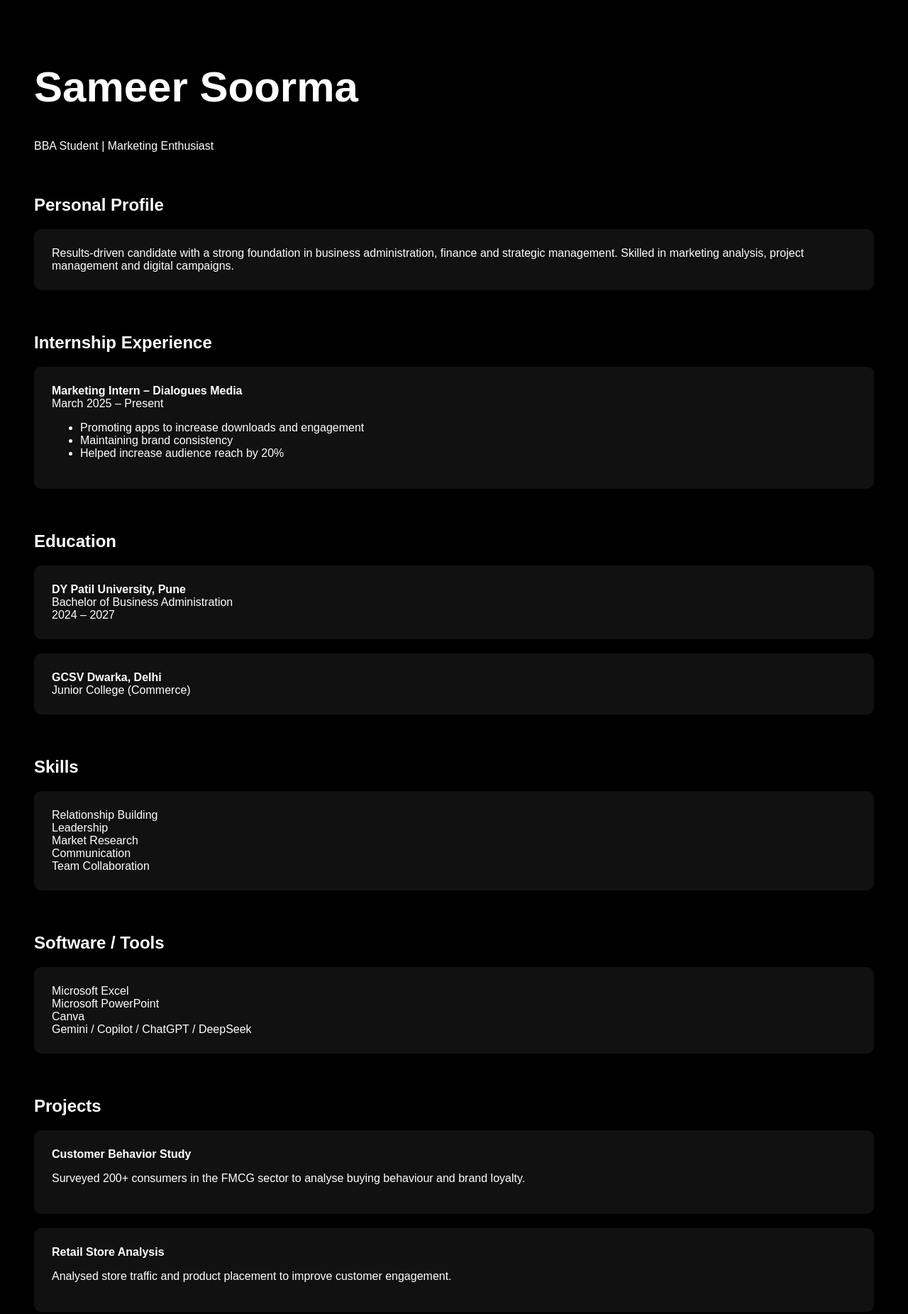
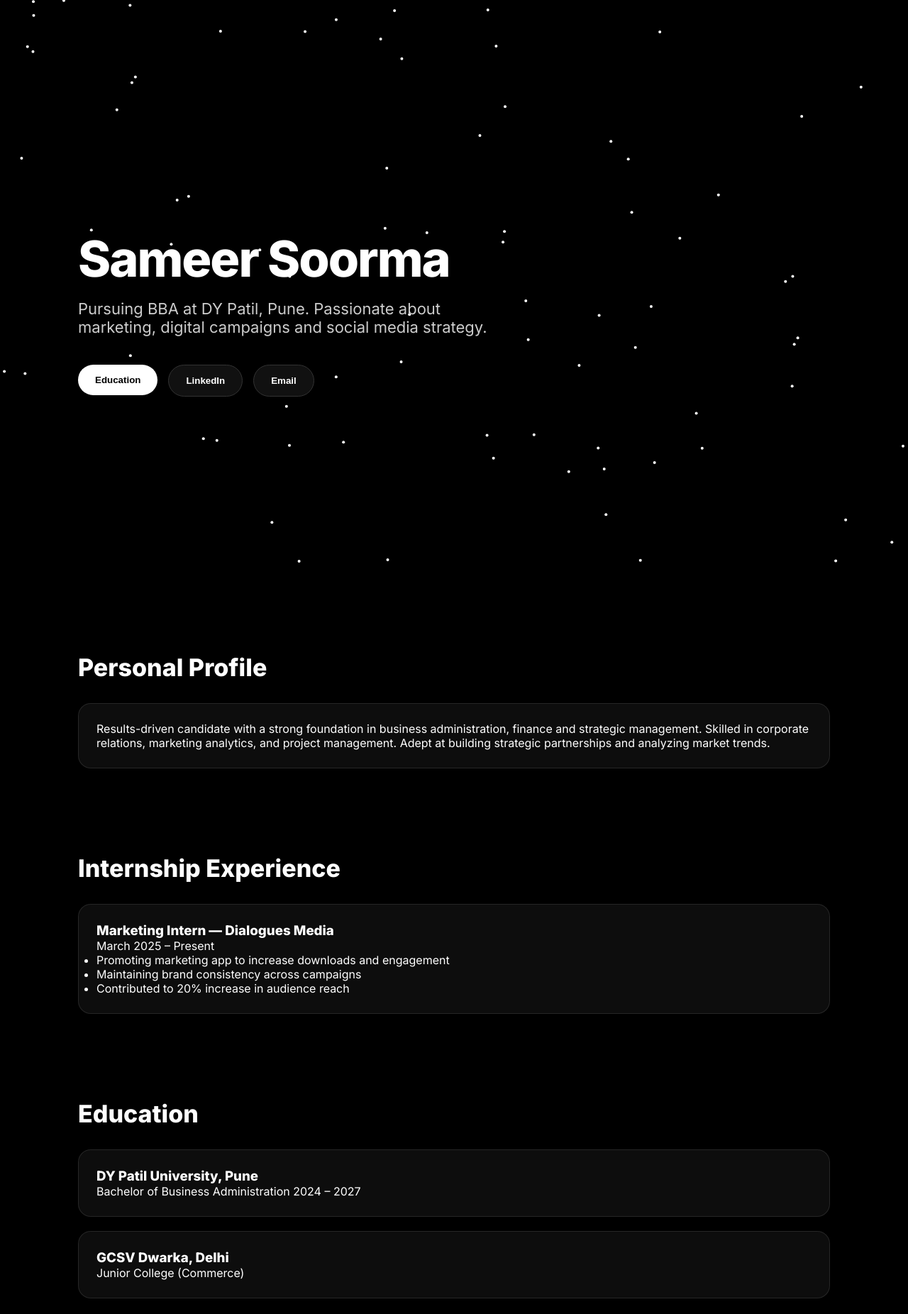
Before and after one commit to sameersuri2005/sameer-portfolio, a plain HTML site: page index.html in a window 1280 px wide. Shown: the top 1852 px of the page at 71% size. Drawn offline with Linux system fonts and the light colour scheme.

Commit message:
Update index.html

```diff
--- a/index.html
+++ b/index.html
@@ -1,170 +1,446 @@
 <!DOCTYPE html>
-<html>
+<html lang="en">
+
 <head>
-<title>Sameer Soorma Portfolio</title>
-<meta name="viewport" content="width=device-width, initial-scale=1">
+
+<meta charset="UTF-8">
+<meta name="viewport" content="width=device-width, initial-scale=1.0">
+
+<title>Sameer Soorma | Portfolio</title>
+
+<link href="https://fonts.googleapis.com/css2?family=Inter:wght@300;400;600;800&display=swap" rel="stylesheet">
+
 <style>
 
+*{
+margin:0;
+padding:0;
+box-sizing:border-box;
+}
+
 body{
-font-family:Arial;
+font-family:Inter;
 background:black;
 color:white;
-padding:40px;
+overflow-x:hidden;
+scroll-behavior:smooth;
+}
+
+canvas{
+position:fixed;
+top:0;
+left:0;
+z-index:-1;
+}
+
+.container{
+max-width:1100px;
+margin:auto;
+padding:80px 20px;
+}
+
+.hero{
+height:90vh;
+display:flex;
+flex-direction:column;
+justify-content:center;
 }
 
 h1{
-font-size:60px;
+font-size:70px;
+font-weight:800;
+letter-spacing:-2px;
 }
 
-section{
-margin-top:60px;
+.subtitle{
+font-size:22px;
+color:#ccc;
+margin-top:15px;
+max-width:600px;
+}
+
+.buttons{
+margin-top:40px;
+display:flex;
+gap:15px;
+flex-wrap:wrap;
+}
+
+.btn{
+padding:14px 24px;
+border-radius:40px;
+border:none;
+cursor:pointer;
+font-weight:600;
+transition:0.3s;
+}
+
+.primary{
+background:white;
+color:black;
+}
+
+.secondary{
+background:#111;
+color:white;
+border:1px solid #333;
+}
+
+.secondary:hover{
+background:#222;
+}
+
+.section{
+margin-top:120px;
+}
+
+.section h2{
+font-size:34px;
+margin-bottom:30px;
 }
 
 .card{
+background:rgba(255,255,255,0.05);
+border:1px solid rgba(255,255,255,0.1);
+border-radius:18px;
+padding:25px;
+margin-bottom:20px;
+backdrop-filter:blur(10px);
+transition:0.3s;
+}
+
+.card:hover{
+transform:translateY(-5px);
+background:rgba(255,255,255,0.08);
+}
+
+.skills{
+display:flex;
+flex-wrap:wrap;
+gap:15px;
+}
+
+.skill{
+padding:15px 20px;
 background:#111;
-padding:25px;
-margin-top:20px;
-border-radius:10px;
+border-radius:12px;
+border:1px solid #333;
+}
+
+footer{
+margin-top:100px;
+text-align:center;
+color:#777;
+font-size:14px;
 }
 
 </style>
+
 </head>
 
 <body>
 
+<canvas id="bg"></canvas>
+
+<div class="container">
+
+<div class="hero">
+
 <h1>Sameer Soorma</h1>
-<p>BBA Student | Marketing Enthusiast</p>
 
-<section>
+<p class="subtitle">
+Pursuing BBA at DY Patil, Pune. Passionate about marketing, digital campaigns and social media strategy.
+</p>
+
+<div class="buttons">
+
+<a href="#education"><button class="btn primary">Education</button></a>
+
+<a href="https://www.linkedin.com/in/sameer-soorma-a64b2729b" target="_blank">
+<button class="btn secondary">LinkedIn</button>
+</a>
+
+<a href="mailto:suri.sameer11@gmail.com">
+<button class="btn secondary">Email</button>
+</a>
+
+</div>
+
+</div>
+
+<!-- PROFILE -->
+
+<section class="section">
+
 <h2>Personal Profile</h2>
-<div class="card">
-Results-driven candidate with a strong foundation in business administration,
-finance and strategic management. Skilled in marketing analysis, project
-management and digital campaigns.
-</div>
-</section>
-
-<section>
-<h2>Internship Experience</h2>
 
 <div class="card">
-<b>Marketing Intern – Dialogues Media</b><br>
-March 2025 – Present
-<ul>
-<li>Promoting apps to increase downloads and engagement</li>
-<li>Maintaining brand consistency</li>
-<li>Helped increase audience reach by 20%</li>
-</ul>
+
+Results-driven candidate with a strong foundation in business administration, finance and strategic management. Skilled in corporate relations, marketing analytics, and project management. Adept at building strategic partnerships and analyzing market trends.
+
 </div>
 
 </section>
 
-<section>
-<h2>Education</h2>
+<!-- INTERNSHIP -->
+
+<section class="section">
+
+<h2>Internship Experience</h2>
 
 <div class="card">
-<b>DY Patil University, Pune</b><br>
-Bachelor of Business Administration<br>
-2024 – 2027
-</div>
 
-<div class="card">
-<b>GCSV Dwarka, Delhi</b><br>
-Junior College (Commerce)
+<h3>Marketing Intern — Dialogues Media</h3>
+
+<p>March 2025 – Present</p>
+
+<ul>
+
+<li>Promoting marketing app to increase downloads and engagement</li>
+
+<li>Maintaining brand consistency across campaigns</li>
+
+<li>Contributed to 20% increase in audience reach</li>
+
+</ul>
+
 </div>
 
 </section>
 
-<section>
-<h2>Skills</h2>
+<!-- EDUCATION -->
+
+<section class="section" id="education">
+
+<h2>Education</h2>
 
 <div class="card">
-Relationship Building<br>
-Leadership<br>
-Market Research<br>
-Communication<br>
-Team Collaboration
+
+<h3>DY Patil University, Pune</h3>
+
+Bachelor of Business Administration
+2024 – 2027
+
+</div>
+
+<div class="card">
+
+<h3>GCSV Dwarka, Delhi</h3>
+
+Junior College (Commerce)
+
 </div>
 
 </section>
 
-<section>
-<h2>Software / Tools</h2>
+<!-- SKILLS -->
 
-<div class="card">
-Microsoft Excel<br>
-Microsoft PowerPoint<br>
-Canva<br>
-Gemini / Copilot / ChatGPT / DeepSeek
+<section class="section">
+
+<h2>Skills</h2>
+
+<div class="skills">
+
+<div class="skill">Relationship Building</div>
+<div class="skill">Leadership</div>
+<div class="skill">Market Research</div>
+<div class="skill">Communication</div>
+<div class="skill">Team Collaboration</div>
+
 </div>
 
 </section>
 
-<section>
-<h2>Projects</h2>
+<!-- SOFTWARE -->
+
+<section class="section">
+
+<h2>Software & Tools</h2>
 
 <div class="card">
-<b>Customer Behavior Study</b>
-<p>Surveyed 200+ consumers in the FMCG sector to analyse buying behaviour and brand loyalty.</p>
-</div>
 
-<div class="card">
-<b>Retail Store Analysis</b>
-<p>Analysed store traffic and product placement to improve customer engagement.</p>
-</div>
+Microsoft Excel
+Microsoft PowerPoint
+Canva
+Gemini / Copilot / ChatGPT / DeepSeek
 
-<div class="card">
-<b>Business Blasters 2023</b>
-<p>Developed a smart bottle business prototype with market ready positioning.</p>
 </div>
 
 </section>
 
-<section>
-<h2>Achievements</h2>
+<!-- PROJECTS -->
+
+<section class="section">
+
+<h2>Projects</h2>
 
 <div class="card">
-Highest score in English Literature (2023)<br>
-Organised multiple esports tournaments
+
+<h3>Customer Behavior Study</h3>
+
+Surveyed 200+ FMCG consumers to analyze buying behavior and brand loyalty.
+
+</div>
+
+<div class="card">
+
+<h3>Retail Store Analysis</h3>
+
+Analyzed retail traffic and product placement strategies to improve engagement.
+
+</div>
+
+<div class="card">
+
+<h3>Business Blasters 2023</h3>
+
+Developed market-ready smart bottle prototype with unique positioning.
+
+</div>
+
+<div class="card">
+
+<h3>Event Management Experience</h3>
+
+Organized college events and national celebrations managing logistics and execution.
+
 </div>
 
 </section>
 
-<section>
-<h2>Positions of Responsibility</h2>
+<!-- CERTIFICATIONS -->
+
+<section class="section">
+
+<h2>Certifications</h2>
 
 <div class="card">
-<b>Class Representative (2023-2024)</b>
-<p>Acted as liaison between students and faculty.</p>
-</div>
 
-<div class="card">
-<b>Guest Management Head – Research Scholars Day</b>
-<p>Managed logistics and guest coordination.</p>
+Digital Marketing & Social Media Marketing — Udemy
+Microsoft Excel Certification
+AI & Prompt Engineering — ChatGPT
+
 </div>
 
 </section>
 
-<section>
-<h2>Co-Curricular Activities</h2>
+<!-- ACHIEVEMENTS -->
+
+<section class="section">
+
+<h2>Achievements</h2>
 
 <div class="card">
-State Level Kabaddi Player (2023)<br>
-State Level Cricket Player (2023)
+
+Highest score in English Literature (2023)
+Organized multiple esports tournaments (200+ participants)
+
 </div>
 
 </section>
 
-<section>
-<h2>Contact</h2>
+<!-- RESPONSIBILITY -->
+
+<section class="section">
+
+<h2>Positions of Responsibility</h2>
 
 <div class="card">
-Email: suri.sameer11@gmail.com<br>
-Location: Pune / Delhi<br>
-LinkedIn: linkedin.com/in/sameer-soorma-a64b2729b
+
+<h3>Class Representative (2023–2024)</h3>
+
+Liaison between students and faculty organizing academic discussions.
+
+</div>
+
+<div class="card">
+
+<h3>Guest Management Head — Research Scholars Day</h3>
+
+Managed guest logistics and hospitality coordination.
+
 </div>
 
 </section>
 
+<!-- ACTIVITIES -->
+
+<section class="section">
+
+<h2>Co-Curricular Activities</h2>
+
+<div class="card">
+
+State Level Kabaddi Player (2023)
+State Level Cricket Player (2023)
+
+</div>
+
+</section>
+
+<footer>
+
+Sameer Soorma © 2026
+
+</footer>
+
+</div>
+
+<script>
+
+const canvas=document.getElementById("bg")
+const ctx=canvas.getContext("2d")
+
+canvas.width=window.innerWidth
+canvas.height=window.innerHeight
+
+let particles=[]
+
+for(let i=0;i<80;i++){
+
+particles.push({
+
+x:Math.random()*canvas.width,
+
+y:Math.random()*canvas.height,
+
+vx:(Math.random()-0.5)*0.5,
+
+vy:(Math.random()-0.5)*0.5
+
+})
+
+}
+
+function animate(){
+
+ctx.clearRect(0,0,canvas.width,canvas.height)
+
+particles.forEach(p=>{
+
+p.x+=p.vx
+p.y+=p.vy
+
+if(p.x<0||p.x>canvas.width)p.vx*=-1
+if(p.y<0||p.y>canvas.height)p.vy*=-1
+
+ctx.beginPath()
+
+ctx.arc(p.x,p.y,2,0,Math.PI*2)
+
+ctx.fillStyle="white"
+
+ctx.fill()
+
+})
+
+requestAnimationFrame(animate)
+
+}
+
+animate()
+
+</script>
+
 </body>
 </html>
```
